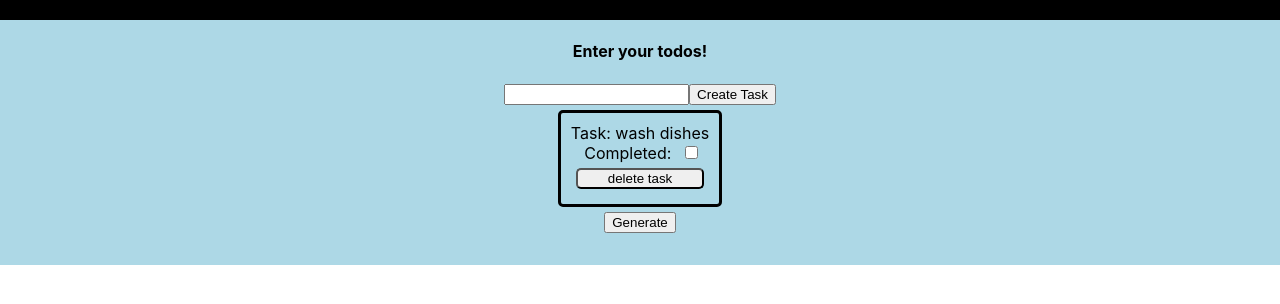
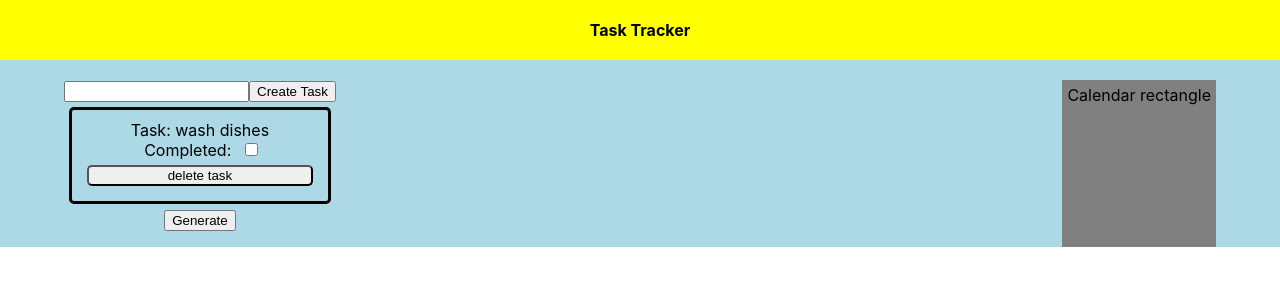
Before and after one commit to rosali2003/to-do-list-api, a React (Create React App) app in the folder todo-list/: page / in a window 1280 px wide. Shown: the top 304 px of the page. Built offline with nearby package versions, Linux system fonts and the light colour scheme; no server answers.

Commit message:
aligned to do items to the left

```diff
--- a/todo-list/src/components/Mainpage.module.css
+++ b/todo-list/src/components/Mainpage.module.css
@@ -8,8 +8,13 @@
 
 }
 
-.todos {
-    align-items: flex-start;
+.widgets-container {
+    display:flex;
+    /* align-items: flex-start; */
+    width: 90%;
+    justify-content: space-between;
+    margin: 0 auto;
+    /* margin-right: auto; */
 }
 
 .todo-list {
@@ -26,7 +31,14 @@ h6 {
 }
 
 .navbar {
-    background-color: black;
+    background-color: yellow;
     width:100%;
     height: 100%;
+    padding: 20px;
+    margin-bottom: 20px;
 }
+
+.calendar-block {
+    background-color: grey;
+    padding: 5px;
+}
--- a/todo-list/src/components/Mainpage.tsx
+++ b/todo-list/src/components/Mainpage.tsx
@@ -17,7 +17,6 @@ const csrfToken = Cookies.get("CSRF-TOKEN");
 axios.defaults.headers.common["X-CSRF-Token"] = csrfToken;
 
 const Mainpage = () => {
-
   const [tasks, setTasks] = useState([
     {
       id: 1,
@@ -33,20 +32,23 @@ const Mainpage = () => {
   const [generatedIdea, setGeneratedIdea] = useState<string>("");
 
   const fetchGenerated = async () => {
-    console.log("entering")
+    console.log("entering");
     try {
-        const response = await api.post("http://localhost:3000/pages/ai_request", {
+      const response = await api.post(
+        "http://localhost:3000/pages/ai_request",
+        {
           ai_request: {
-            prompt: 'create list of tasks',
-            ai_model: 'ada'
+            prompt: "create list of tasks",
+            ai_model: "ada",
+          },
         }
-        });
-        console.log("generated text", response.data.generated_idea)
+      );
+      console.log("generated text", response.data.generated_idea);
       setGeneratedIdea(response.data.generated_idea);
     } catch (error) {
       console.error(error);
     }
-  }
+  };
 
   //can add useMemo so if tasks does not change in between renders, it uses the same one
   const fetchTasks = async () => {
@@ -97,9 +99,9 @@ const Mainpage = () => {
     <section className={styles["mainpage-body"]}>
       <div className={styles["navbar"]}>
         <span className={styles["title"]}>Task Tracker</span>
-
       </div>
-      <h4>Enter your todos!</h4>
+      <div className={styles["widgets-container"]}>
+        <div>
           <form data-testid="task-form" onSubmit={handleSubmit}>
             <input
               type="text"
@@ -112,8 +114,6 @@ const Mainpage = () => {
             />
             <button type="submit">Create Task</button>
           </form>
-
-        <div className={styles["todos"]}>
           <div className="col-md-4">
             {tasks.map((task, index) => (
               <TodoCard
@@ -126,9 +126,11 @@ const Mainpage = () => {
               />
             ))}
           </div>
-        </div>
           <button onClick={fetchGenerated}>Generate</button>
           <p>{generatedIdea}</p>
+        </div>
+        <div className={styles["calendar-block"]}>Calendar rectangle</div>
+      </div>
     </section>
   );
 };
```
Lines whose indentation alone changed are shown as unchanged.
